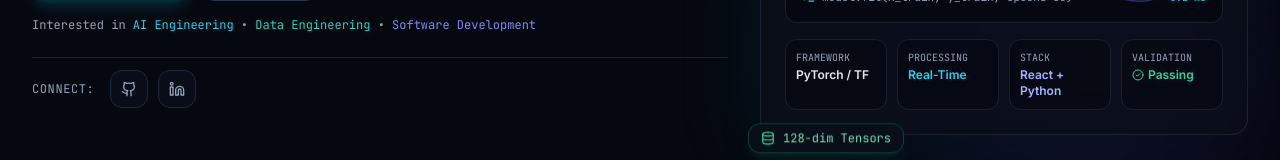
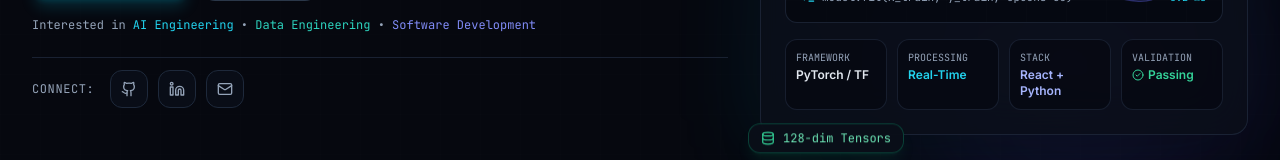
Before and after one commit to Ruban-raj-143/my-portfolio, a React (Vite) app: page / in a window 1280 px wide. Shown: the part 526-686 px from the top of the page. Built offline with nearby package versions, Linux system fonts and the light colour scheme.

Commit message:
Add email direct links to Hero connect and Footer

```diff
--- a/src/components/Footer.jsx
+++ b/src/components/Footer.jsx
@@ -1,5 +1,5 @@
 import React from 'react';
-import { ArrowUp } from 'lucide-react';
+import { ArrowUp, Mail } from 'lucide-react';
 import { GithubIcon, LinkedinIcon } from './SocialIcons';
 import { portfolioData } from '../data/portfolioData';
 
@@ -47,6 +47,15 @@ export default function Footer() {
             >
               <LinkedinIcon className="w-4 h-4" />
             </a>
+            {personal.email && (
+              <a
+                href={`mailto:${personal.email}`}
+                className="p-2.5 rounded-xl bg-dark-900 border border-slate-800 text-slate-400 hover:text-white hover:border-cyan-500/40 transition-colors"
+                aria-label="Send Email"
+              >
+                <Mail className="w-4 h-4" />
+              </a>
+            )}
           </div>
         </div>
 
--- a/src/sections/Hero.jsx
+++ b/src/sections/Hero.jsx
@@ -1,6 +1,6 @@
 import React from 'react';
 import { motion } from 'framer-motion';
-import { ArrowRight, Terminal, ChevronDown } from 'lucide-react';
+import { ArrowRight, Terminal, ChevronDown, Mail } from 'lucide-react';
 import { GithubIcon, LinkedinIcon } from '../components/SocialIcons';
 import { portfolioData } from '../data/portfolioData';
 import HeroVisual from '../components/HeroVisual';
@@ -169,6 +169,16 @@ export default function Hero({ onOpenResume }) {
                 >
                   <LinkedinIcon className="w-4 h-4" />
                 </a>
+
+                {personal.email && (
+                  <a
+                    href={`mailto:${personal.email}`}
+                    className="p-2.5 rounded-xl bg-dark-900/90 border border-slate-800 text-slate-400 hover:text-white hover:border-cyan-500/40 hover:bg-slate-850 transition-all duration-200"
+                    aria-label="Send Email"
+                  >
+                    <Mail className="w-4 h-4" />
+                  </a>
+                )}
               </div>
             </motion.div>
           </motion.div>
```
